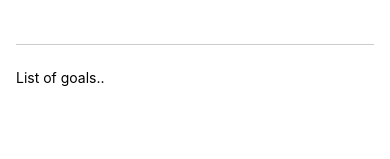
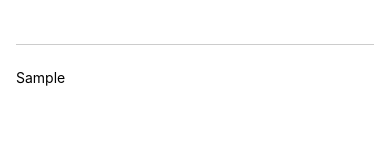
Before and after one commit to zamanmohamed/React-Native---ToDo-app-, a React Native app: screen / in a window 390 px wide. Both pictures are taken after typing "Sample" into the empty fields and a click on the button "ADD GOAL". Shown: the part 134-293 px from the top of the page. Built offline with nearby package versions, Linux system fonts and the light colour scheme.

Commit message:
02 - 012 Managing A List Of Course Goals (in our Demo App)

```diff
--- a/App.js
+++ b/App.js
@@ -3,13 +3,17 @@
 
 export default function App() {
   const [enteredGoalText, setEnteredGoalText] = useState("");
+  const [courseGoals, setCourseGoals] = useState([]);
 
   function goalInputHandler(enteredText) {
     setEnteredGoalText(enteredText);
   }
 
   function addGoalHandler() {
-    console.log(enteredGoalText);
+    setCourseGoals((currentCourseGoals) => [
+      ...currentCourseGoals,
+      enteredGoalText,
+    ]);
   }
 
   return (
@@ -23,7 +27,10 @@
         <Button title="Add Goal" onPress={addGoalHandler} />
       </View>
       <View style={styles.goalsContainer}>
-        <Text>List of goals..</Text>
+        {/* <Text>List of goals..</Text> */}
+        {courseGoals.map((goal) => (
+          <Text key={goal}>{goal}</Text>
+        ))}
       </View>
     </View>
   );
```
